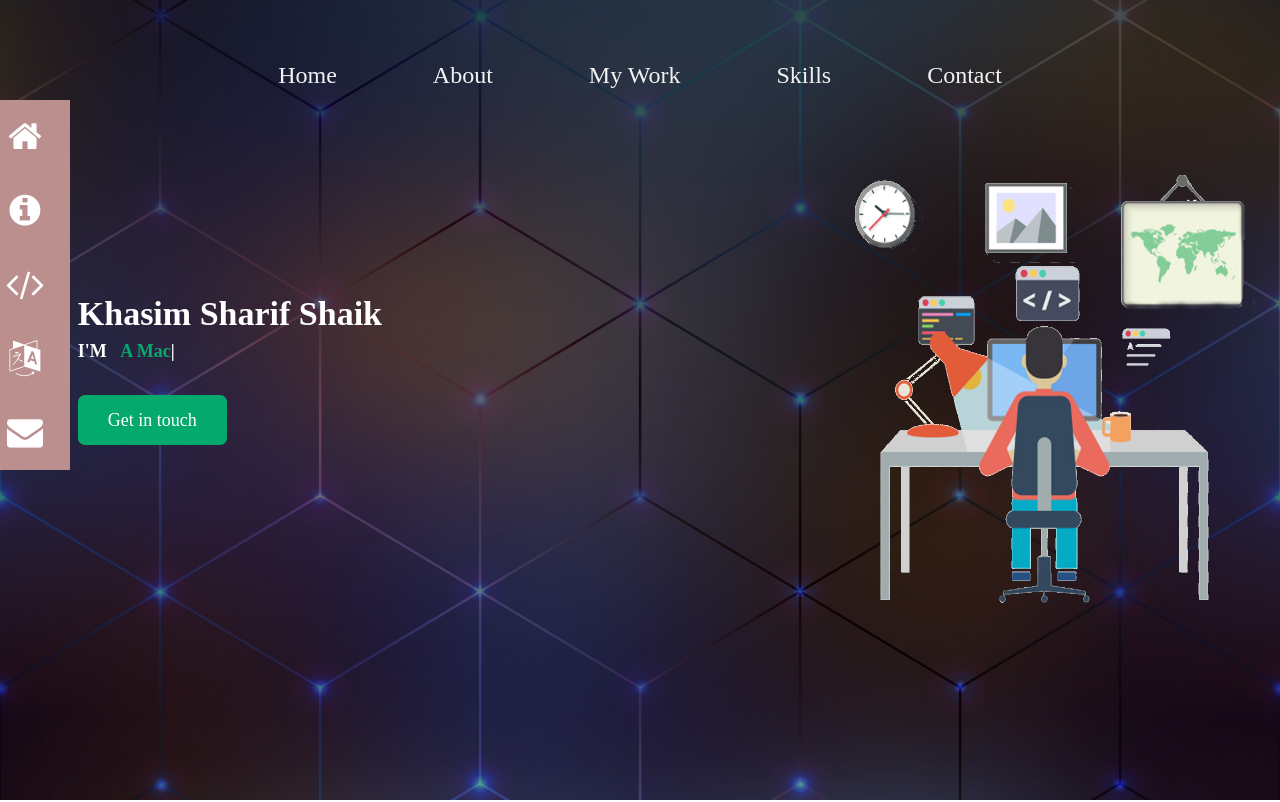
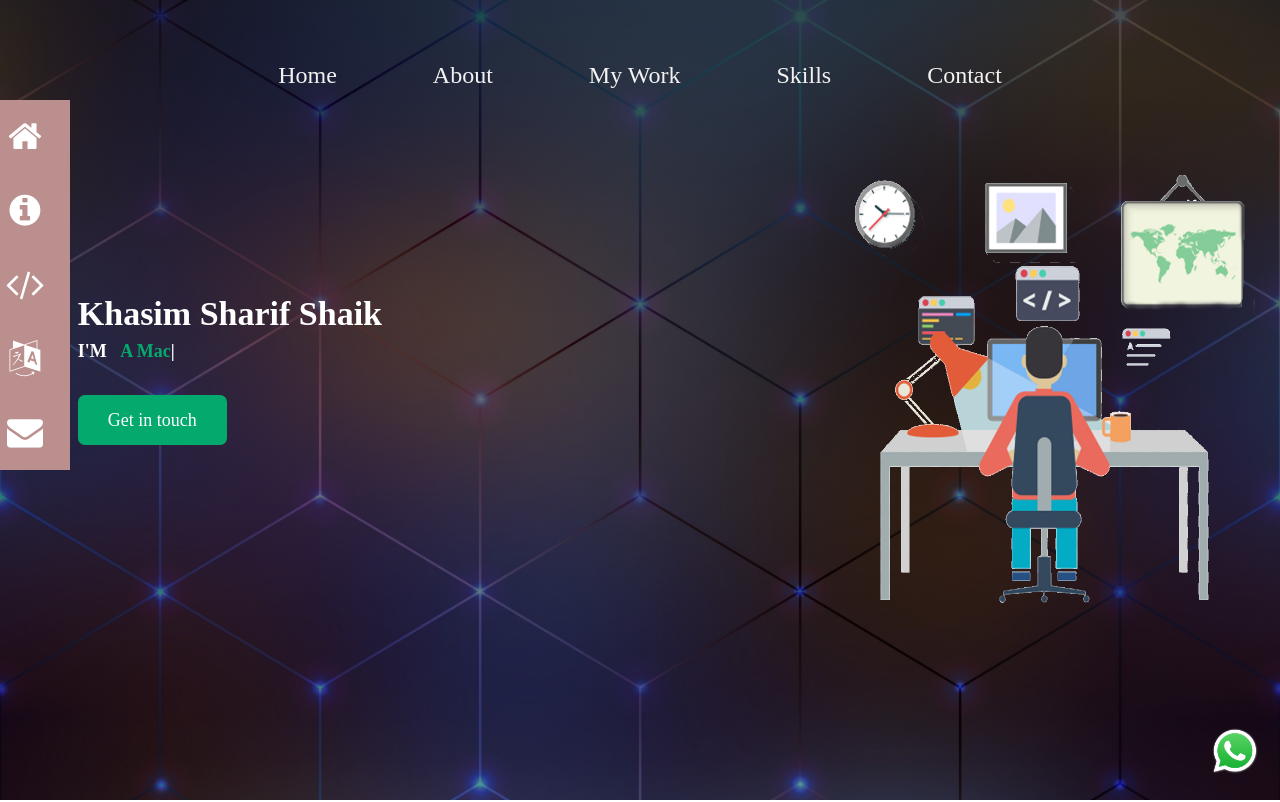
Before and after one commit to 148W1A1249/first-portfolio, a plain HTML site: page index.html in a window 1280 px wide. Shown: the top 802 px of the page. Drawn offline with nearby package versions, Linux system fonts and the light colour scheme.

Commit message:
add whatsapp

```diff
--- a/assets/css/style.css
+++ b/assets/css/style.css
@@ -289,6 +289,19 @@
       }
 
     /* hero__text End */
+
+    /* whatsapp */
+    .contact_whatsapp{
+        position: fixed;
+        z-index: 999;
+        bottom: 0;
+        right: 0;
+        margin: 20px;
+    }
+    .contact_whatsapp a img{
+        width: 50px;
+    }
+    /* whatsapp */
 
 /* header section */
 
--- a/index.html
+++ b/index.html
@@ -47,6 +47,9 @@
             <div class="hero__image">
                 <img src="./assets/images/hero.png">
             </div>
+        </div>
+        <div class="contact_whatsapp">
+            <a href='https://wa.me/9100393600' target='_blank'><img src="./assets/images/whatsapp.png" ></a>
         </div>
         <div class="icon-bar">
             <a href="#"><i class="fa fa-home"></i></a>
```
Also changed, not shown: assets/images/whatsapp.png (added).
